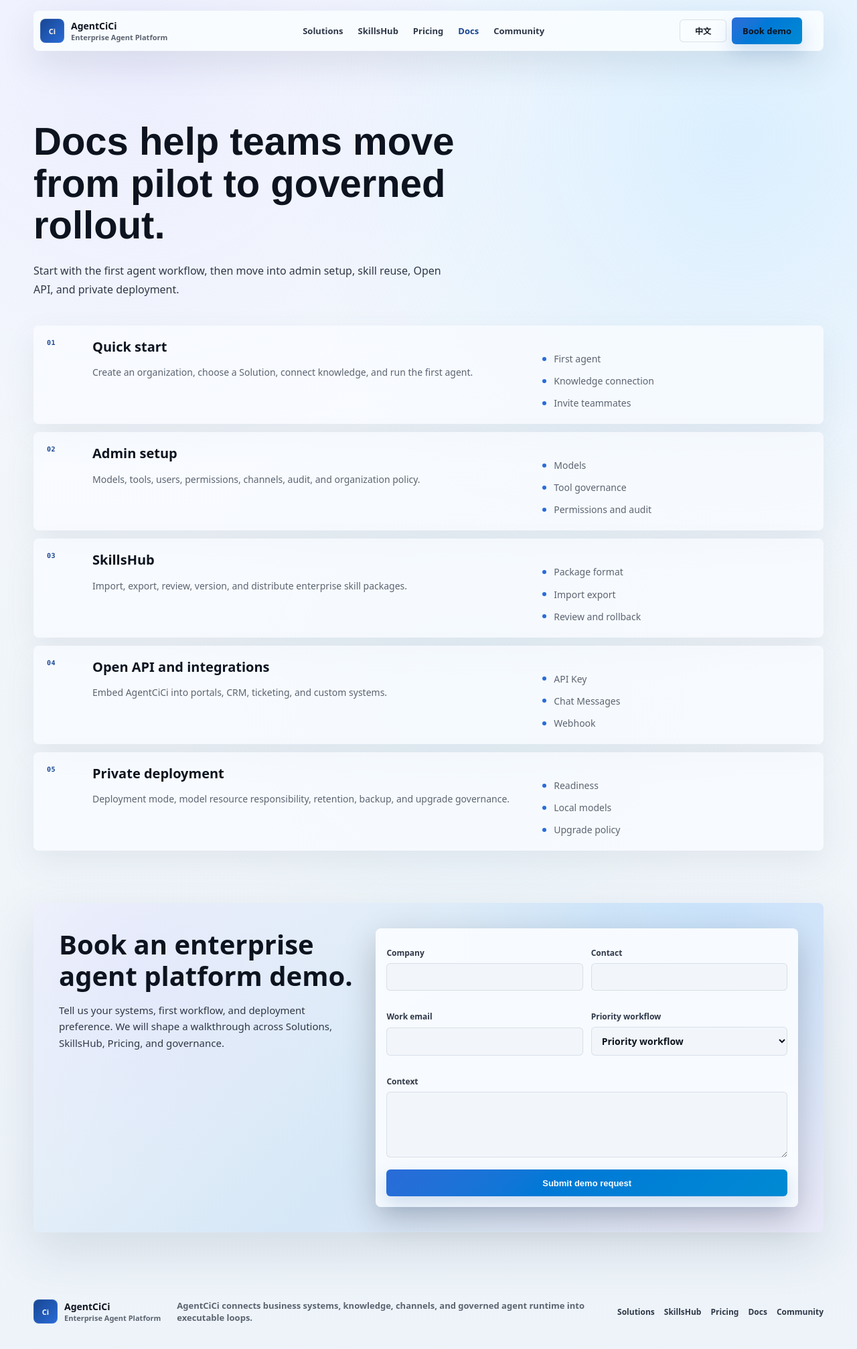
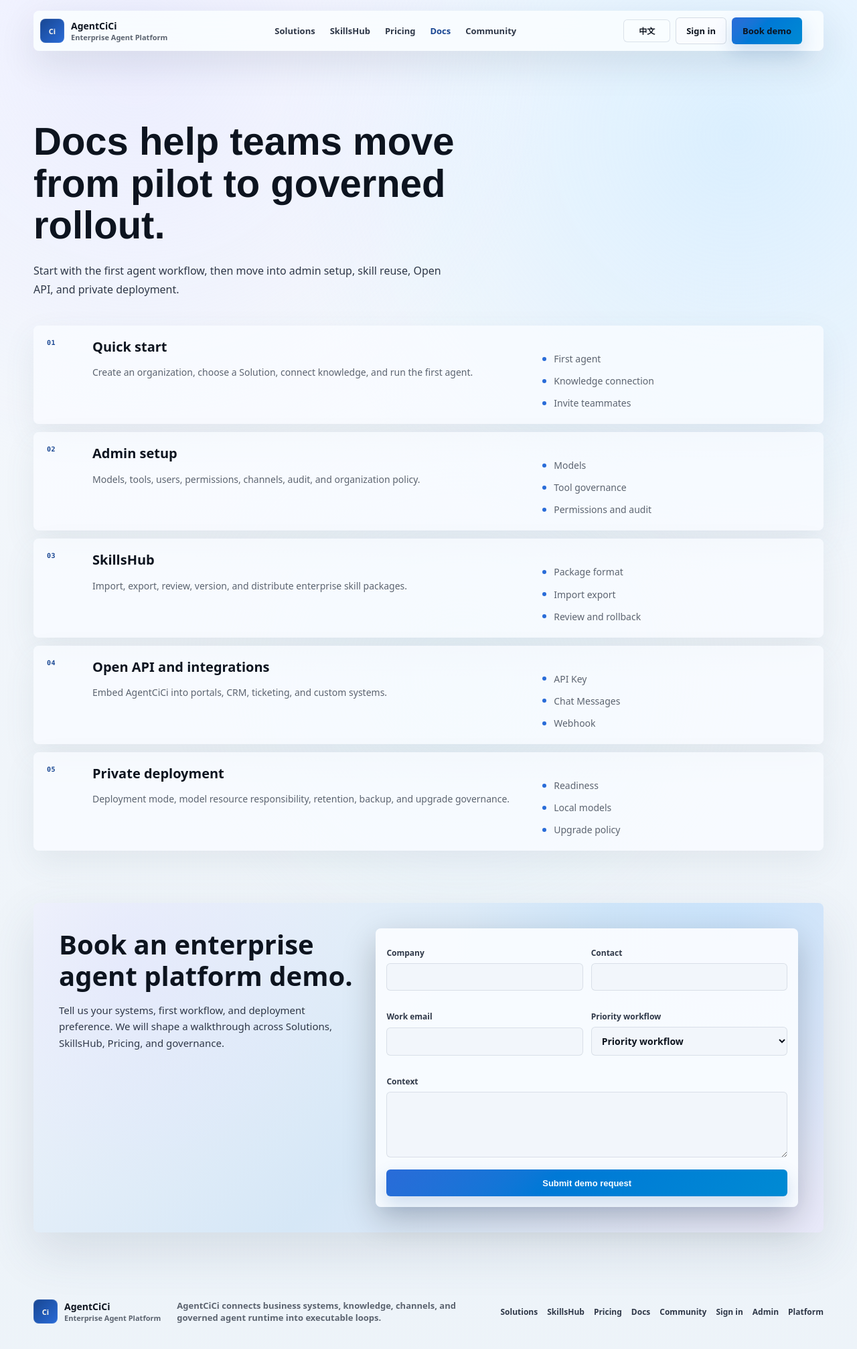
Before and after one commit to OlivierZEN/AgentCiCi, a React (Vite) app in the folder frontend/: page /global/docs in a window 1280 px wide. Shown: the top 2014 px of the page at 67% size. Built offline with nearby package versions, Linux system fonts and the light colour scheme.

Commit message:
fix: restore production website login entry

```diff
--- a/frontend/src/App.tsx
+++ b/frontend/src/App.tsx
@@ -41,6 +41,8 @@
         <Route path="/pricing" element={<AgentCiciWebsite />} />
         <Route path="/docs" element={<AgentCiciWebsite />} />
         <Route path="/community" element={<AgentCiciWebsite />} />
+        <Route path="/login" element={<AssistantApp />} />
+        <Route path="/app" element={<AssistantApp />} />
         <Route path="/global" element={<AgentCiciWebsite />} />
         <Route path="/global/solutions" element={<AgentCiciWebsite />} />
         <Route path="/global/skill-hub" element={<AgentCiciWebsite />} />
--- a/frontend/src/suite/AgentCiciWebsite.tsx
+++ b/frontend/src/suite/AgentCiciWebsite.tsx
@@ -49,6 +49,12 @@
   shared: {
     homeHref: string;
     eyebrow: string;
+    loginLabel: string;
+    loginHref: string;
+    adminLoginLabel: string;
+    adminLoginHref: string;
+    platformLoginLabel: string;
+    platformLoginHref: string;
     footerLine: string;
     demoTitle: string;
     demoIntro: string;
@@ -145,6 +151,12 @@
     shared: {
       homeHref: "/",
       eyebrow: "AgentCiCi Platform",
+      loginLabel: "登录",
+      loginHref: "/login",
+      adminLoginLabel: "管理后台",
+      adminLoginHref: "/admin/login",
+      platformLoginLabel: "运营平台",
+      platformLoginHref: "/platform/login",
       footerLine: "AgentCiCi 将企业业务系统、知识、渠道和智能体运行治理连接成可执行闭环。",
       demoTitle: "预约一次企业智能体平台演示。",
       demoIntro: "告诉我们你的业务系统、首个场景和部署偏好，我们会按 Solutions、SkillsHub、Pricing 和治理链路准备演示。",
@@ -369,6 +381,12 @@
     shared: {
       homeHref: "/global",
       eyebrow: "AgentCiCi Platform",
+      loginLabel: "Sign in",
+      loginHref: "/login",
+      adminLoginLabel: "Admin",
+      adminLoginHref: "/admin/login",
+      platformLoginLabel: "Platform",
+      platformLoginHref: "/platform/login",
       footerLine: "AgentCiCi connects business systems, knowledge, channels, and governed agent runtime into executable loops.",
       demoTitle: "Book an enterprise agent platform demo.",
       demoIntro: "Tell us your systems, first workflow, and deployment preference. We will shape a walkthrough across Solutions, SkillsHub, Pricing, and governance.",
@@ -605,6 +623,9 @@
           <a className="acw-language" href={copy.languageHref}>
             {copy.languageLabel}
           </a>
+          <a className="acw-button acw-button--secondary acw-button--login" href={copy.shared.loginHref}>
+            {copy.shared.loginLabel}
+          </a>
           <a className="acw-button acw-button--primary" href="#demo">
             {copy.demoCta}
           </a>
@@ -622,6 +643,11 @@
           </a>
         ))}
         <a href={copy.languageHref}>{copy.languageLabel}</a>
+        <a className="acw-mobile-menu__login" href={copy.shared.loginHref}>
+          {copy.shared.loginLabel}
+        </a>
+        <a href={copy.shared.adminLoginHref}>{copy.shared.adminLoginLabel}</a>
+        <a href={copy.shared.platformLoginHref}>{copy.shared.platformLoginLabel}</a>
       </div>
 
       {page === "solutions" ? <SolutionsPage copy={copy} /> : null}
@@ -647,6 +673,9 @@
               {item.label}
             </a>
           ))}
+          <a href={copy.shared.loginHref}>{copy.shared.loginLabel}</a>
+          <a href={copy.shared.adminLoginHref}>{copy.shared.adminLoginLabel}</a>
+          <a href={copy.shared.platformLoginHref}>{copy.shared.platformLoginLabel}</a>
         </div>
       </footer>
     </main>
@@ -666,6 +695,9 @@
             </a>
             <a className="acw-button acw-button--secondary" href={copy.nav[1].href}>
               SkillsHub
+            </a>
+            <a className="acw-button acw-button--secondary acw-button--login" href={copy.shared.loginHref}>
+              {copy.shared.loginLabel}
             </a>
           </div>
           <div className="acw-proof">
--- a/frontend/src/suite/agentcici-website.css
+++ b/frontend/src/suite/agentcici-website.css
@@ -145,6 +145,10 @@
   font-weight: 760;
   text-align: center;
   box-shadow: inset 0 0 0 1px oklch(78% 0.024 255 / 40%);
+}
+
+.acw-button--login {
+  min-width: 64px;
 }
 
 .acw-button {
@@ -1104,6 +1108,11 @@
     text-decoration: none;
   }
 
+  .acw-mobile-menu__login {
+    color: var(--acw-primary-deep);
+    font-weight: 850;
+  }
+
   .acw-hero,
   .acw-section-head,
   .acw-before-after,
```
Also changed, not shown: 2 other files (tests, documents, lock files or other folders).
